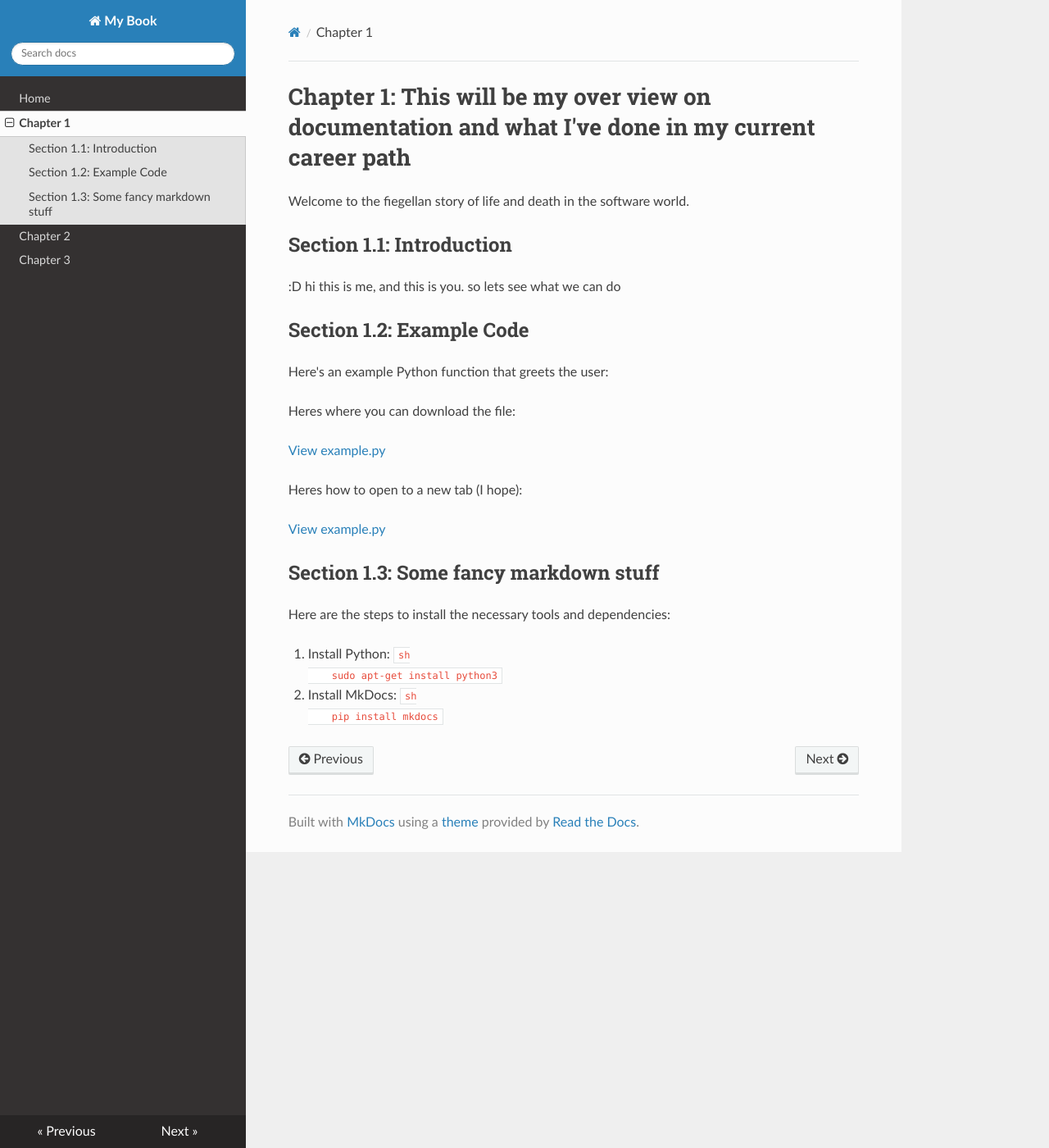
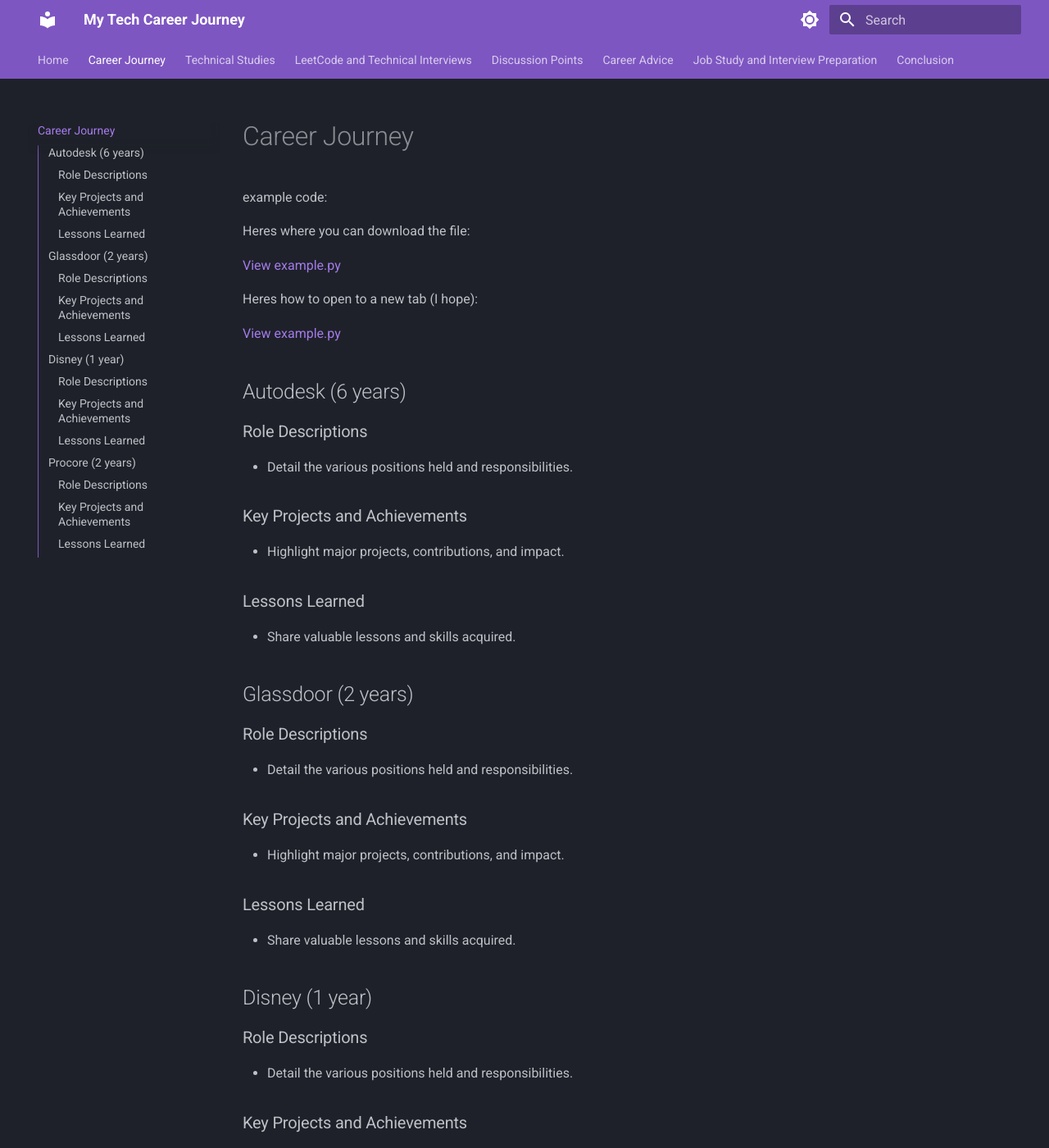
Before and after one commit to Fiegellan/career_accomplishments, an MkDocs documentation site: the page built from docs/chapter1.md, in a window 1280 px wide and 1400 px high. Shown: the whole window at 82% size. Built offline with MkDocs 1.6.1 and Material for MkDocs 9.7.7, drawn with Linux system fonts in a browser that asks for light colours; nearby versions of some CDN libraries; some of the changed text lies outside the part shown.

Commit message:
updating the theme

````diff
--- a/docs/chapter1.md
+++ b/docs/chapter1.md
@@ -1,14 +1,6 @@
-# Chapter 1: This will be my over view on documentation and what I've done in my current career path
+# Career Journey
 
-Welcome to the fiegellan story of life and death in the software world.
-
-## Section 1.1: Introduction
-
-:D hi this is me, and this is you.  so lets see what we can do
-
-## Section 1.2: Example Code
-
-Here's an example Python function that greets the user:
+example code:
 
 Heres where you can download the file:
 
@@ -18,15 +10,46 @@
 
 <a href="https://raw.githubusercontent.com/Fiegellan/career_accomplishments/gh-pages/code/chapter1/example.py" target="_blank">View example.py</a>
 
-## Section 1.3: Some fancy markdown stuff
+## Autodesk (6 years)
 
-Here are the steps to install the necessary tools and dependencies:
+### Role Descriptions
+- Detail the various positions held and responsibilities.
 
-1. Install Python:
-    ```sh
-    sudo apt-get install python3
-    ```
-2. Install MkDocs:
-    ```sh
-    pip install mkdocs
-    ```
+### Key Projects and Achievements
+- Highlight major projects, contributions, and impact.
+
+### Lessons Learned
+- Share valuable lessons and skills acquired.
+
+## Glassdoor (2 years)
+
+### Role Descriptions
+- Detail the various positions held and responsibilities.
+
+### Key Projects and Achievements
+- Highlight major projects, contributions, and impact.
+
+### Lessons Learned
+- Share valuable lessons and skills acquired.
+
+## Disney (1 year)
+
+### Role Descriptions
+- Detail the various positions held and responsibilities.
+
+### Key Projects and Achievements
+- Highlight major projects, contributions, and impact.
+
+### Lessons Learned
+- Share valuable lessons and skills acquired.
+
+## Procore (2 years)
+
+### Role Descriptions
+- Detail the various positions held and responsibilities.
+
+### Key Projects and Achievements
+- Highlight major projects, contributions, and impact.
+
+### Lessons Learned
+- Share valuable lessons and skills acquired.
--- a/docs/chapter2.md
+++ b/docs/chapter2.md
@@ -1,22 +1,13 @@
+# Technical Studies
 
-### `chapter2.md`
+## Study Techniques
+- Share effective study methods and habits.
 
-```markdown
-# Chapter 2: Advanced Topics
+## Courses and Certifications
+- List relevant courses and certifications completed.
 
-This chapter dives into more advanced topics.
+## Books and Resources
+- Recommend books, websites, and other learning materials.
 
-## Section 2.1: Customization
-
-and heres what will happen when shit hits the fan
-
-## Section 2.2: Extensions
-
-MkDocs supports a variety of extensions. Here are a few useful ones:
-
-- [mkdocs-material](https://squidfunk.github.io/mkdocs-material/): A theme for MkDocs
-- [mkdocs-macros-plugin](https://mkdocs-macros-plugin.readthedocs.io/en/latest/): A plugin for using macros in your Markdown files
-
-## Section 2.3: Heres a screen shot
-
-![DARREN STYLES](darrenstyles.png)
+## Online Learning Platforms
+- Discuss platforms like Coursera, Udacity, etc.
--- a/docs/chapter3.md
+++ b/docs/chapter3.md
@@ -1,18 +1,33 @@
+# LeetCode and Technical Interviews
 
-### `chapter3.md`
+## Introduction to LeetCode
+- Overview of LeetCode and its importance.
 
-# Chapter 3: Conclusion
+## Problem-Solving Strategies
+- Explain strategies for approaching LeetCode problems.
 
-Thank you for reading! I'll fill this out way more
+## Example Problems and Solutions
+### Easy
+- Provide step-by-step solutions to selected problems.
 
-## Final Thoughts
+### Medium
+- Provide step-by-step solutions to selected problems.
 
-and see what else we can build in here :gasp:
+### Hard
+- Provide step-by-step solutions to selected problems.
 
-## Resources
+## Discussion Points for Problems
+- Discuss the key concepts and variations of problems.
 
-Here are some additional resources to help you continue learning:
+## Interview Questions
+### Common Questions
+- Share common interview questions.
 
-- [MkDocs Documentation](https://www.mkdocs.org/)
-- [MkDocs Material Theme](https://squidfunk.github.io/mkdocs-material/)
-- [GitHub Pages Documentation](https://docs.github.com/en/pages)
+### Company-Specific Questions
+- Share company-specific interview questions.
+
+## Mock Interviews
+- Describe mock interview experiences and tips.
+
+## Insights from Friends' Interviews
+- Include anecdotal insights and advice from peers.
--- a/mkdocs.yml
+++ b/mkdocs.yml
@@ -1,10 +1,50 @@
-site_name: My Book
+site_name: My Tech Career Journey
 nav:
   - Home: index.md
-  - Chapter 1: chapter1.md
-  - Chapter 2: chapter2.md
-  - Chapter 3: chapter3.md
+  - Career Journey: chapter1.md
+  - Technical Studies: chapter2.md
+  - LeetCode and Technical Interviews: chapter3.md
+  - Discussion Points: chapter4.md
+  - Career Advice: chapter5.md
+  - Job Study and Interview Preparation: chapter6.md
+  - Conclusion: chapter7.md
 theme:
-  name: readthedocs
+  name: material
+  palette:
+    - scheme: slate
+      primary: deep purple
+      accent: teal
+      toggle:
+        icon: material/brightness-7
+        name: Switch to light mode
+    - scheme: default
+      primary: deep purple
+      accent: teal
+      toggle:
+        icon: material/brightness-4
+        name: Switch to dark mode
+  font:
+    text: "Roboto"
+    code: "Roboto Mono"
+  features:
+    - navigation.tabs
+    - navigation.top
+    - toc.integrate
+
+  favicon: 'images/favicon.ico'
+  language: en
+  search:
+    lang: en
+    separator: '[\s\-]+'
+extra:
+  social:
+    - icon: fontawesome/brands/github
+      link: https://github.com/yourusername
+    - icon: fontawesome/brands/linkedin
+      link: https://www.linkedin.com/in/yourusername/
+  footnote:
+    - icon: material/launch
+      text: Made with Material for MkDocs
+      link: https://squidfunk.github.io/mkdocs-material/
 plugins:
   - search
````
Also changed, not shown: docs/chapter4.md (added, +13 -0 lines), docs/chapter5.md (added, +16 -0 lines), docs/chapter6.md (added, +56 -0 lines), docs/chapter7.md (added, +7 -0 lines), docs/index.md (+78 -5 lines), 1 other file.
